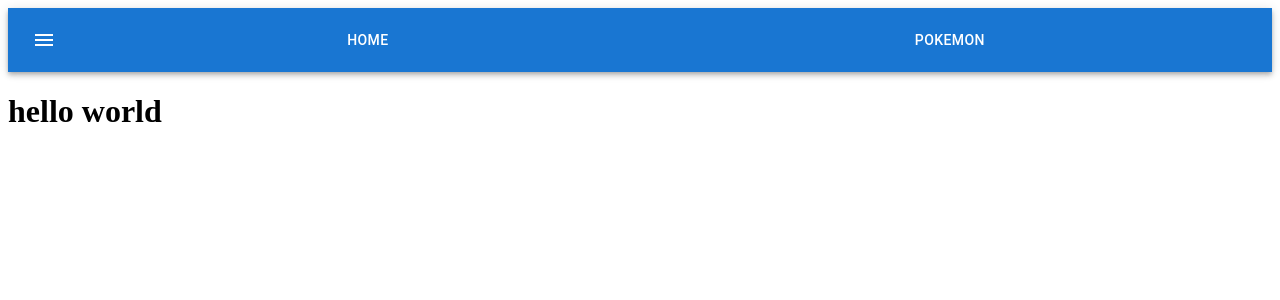
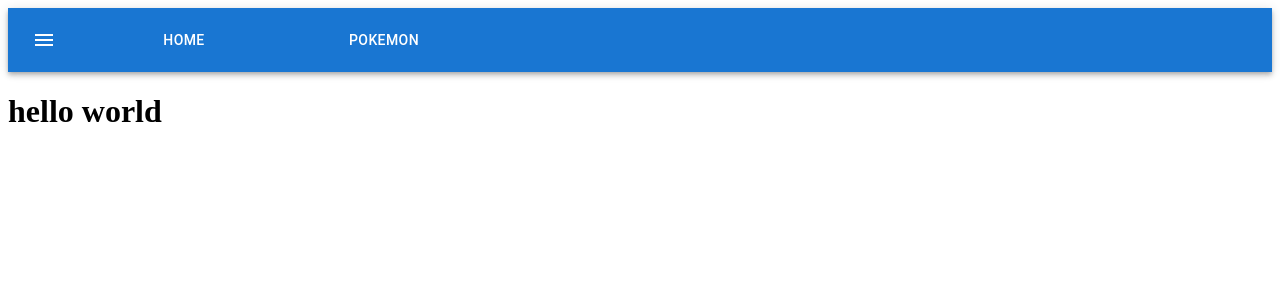
Before and after one commit to TeamDex/Pokedex, a React app: page / in a window 1280 px wide. Shown: the top 300 px of the page. Built offline with nearby package versions, Linux system fonts and the light colour scheme.

Commit message:
adjusted width of buttons

```diff
--- a/src/components/Nav.jsx
+++ b/src/components/Nav.jsx
@@ -22,11 +22,11 @@ export default function Nav() {
             <MenuIcon />
           </IconButton>
 
-          <Button variant="h6" component="div" sx={{ flexGrow: 1 }}>
+          <Button variant="h6" component="div" sx={{ width: '200px' }}>
           Home
           </Button>
 
-          <Button variant="h6" component="div" sx={{ flexGrow: 1 }}>
+          <Button variant="h6" component="div" sx={{ width: '200px' }}>
             Pokemon
           </Button>
         </Toolbar>
```
